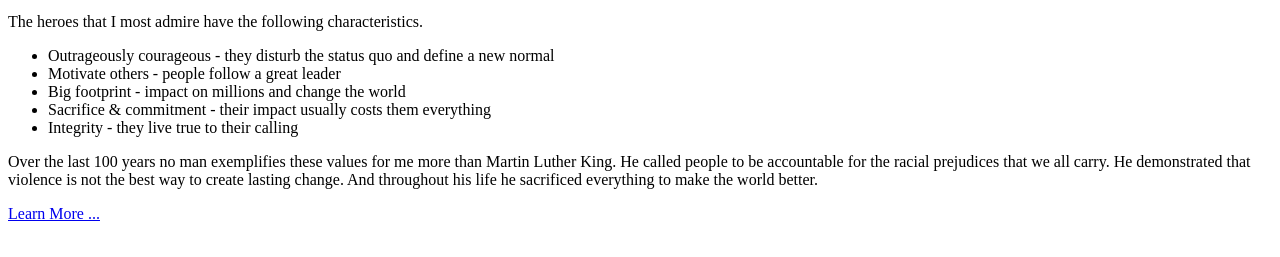
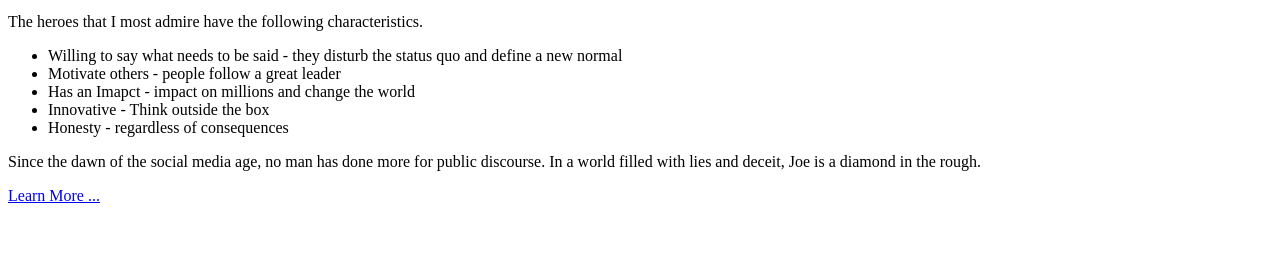
Before and after one commit to berd8355/berd8355-github.io, a plain HTML site: page bacs200/inspire.html in a window 1280 px wide. Shown: the part 421-678 px from the top of the page. Drawn offline with Linux system fonts and the light colour scheme.

Commit message:
Update inspire.html

```diff
--- a/bacs200/inspire.html
+++ b/bacs200/inspire.html
@@ -8,7 +8,7 @@
 
 <body>
     <h1>Joe Rogan.</h1>
-    <img src="https://www.biography.com/.image/ar_1:1%2Cc_fill%2Ccs_srgb%2Cg_face%2Cq_auto:good%2Cw_300/MTE5NTU2MzE2MjgwNDg5NDgz/martin-luther-king-jr-9365086-2-402.jpg" alt="MLK">
+    <img src=https://gmsrp.cachefly.net/images/20/04/15/78625a8dc2573557122ce761125d6831/960.jpg alt="Joe">
     <p>
         What makes a hero? A hero is someone that we look up to.
         Heroes embody what we truly value most. Therefore who we select as
@@ -18,18 +18,14 @@
         The heroes that I most admire have the following characteristics.
     </p>
     <ul>
-        <li>Outrageously courageous - they disturb the status quo and define a new normal</li>
+        <li>Willing to say what needs to be said - they disturb the status quo and define a new normal</li>
         <li>Motivate others - people follow a great leader</li>
-        <li>Big footprint - impact on millions and change the world</li>
-        <li>Sacrifice & commitment - their impact usually costs them everything</li>
-        <li>Integrity - they live true to their calling</li>
+        <li>Has an Imapct - impact on millions and change the world</li>
+        <li>Innovative - Think outside the box</li>
+        <li>Honesty - regardless of consequences</li>
     </ul>
     <p>
-        Over the last 100 years no man exemplifies these values for me more than
-        Martin Luther King. He called people to be accountable for the racial
-        prejudices that we all carry. He demonstrated that violence is not the
-        best way to create lasting change. And throughout his life he sacrificed
-        everything to make the world better.
+        Since the dawn of the social media age, no man has done more for public discourse. In a world filled with lies and deceit, Joe is a diamond in the rough.
     </p>
     <p><a href="https://www.biography.com/activist/martin-luther-king-jr">Learn More ...</a></p>
 </body>
```
